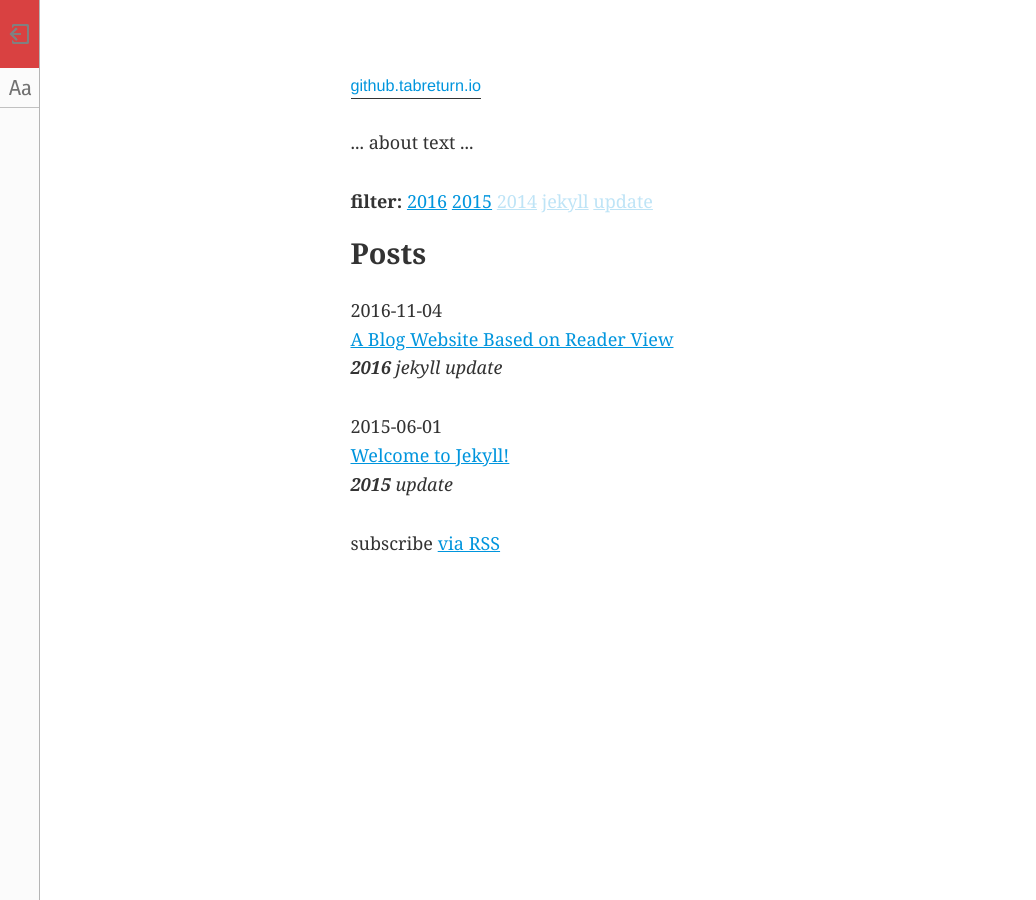
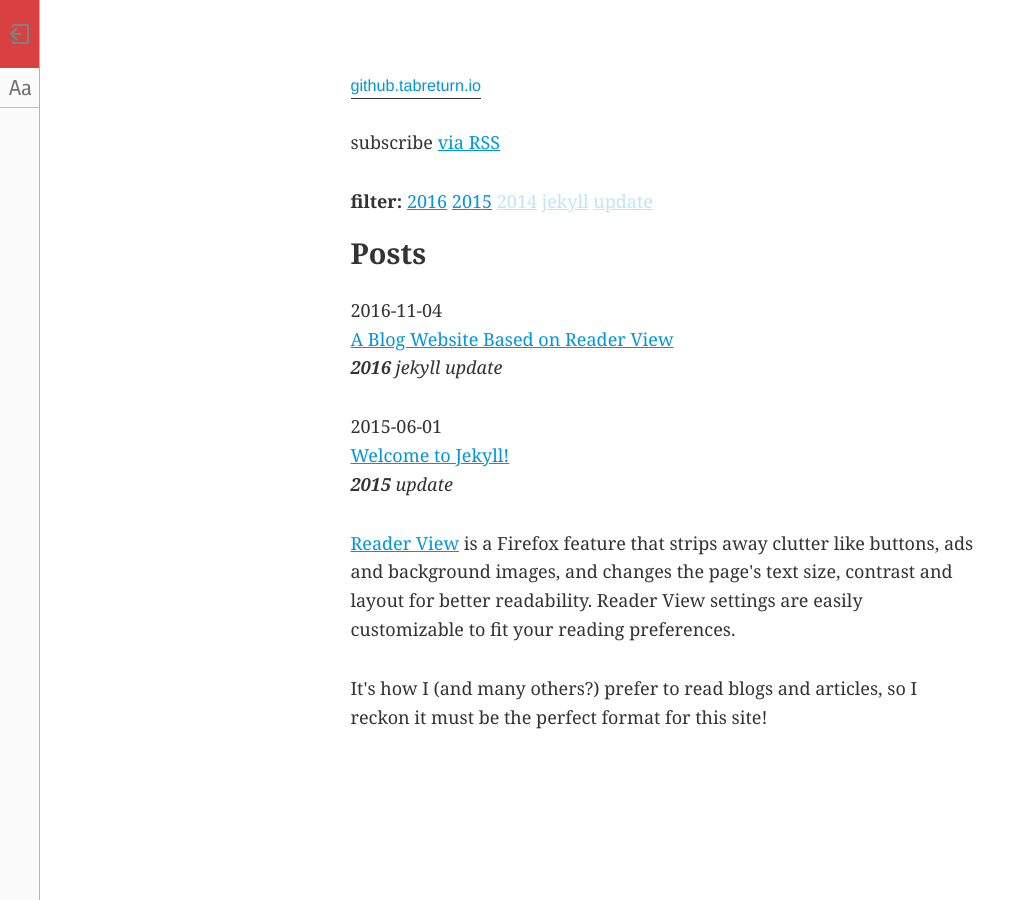
Before and after one commit to tabreturn/tabreturn.github.io, a Jekyll site: the page built from index.html, in a window 1280 px wide. Shown: the whole page, without its empty margins (0-1036 px from the left). Built offline with Jekyll 4.4.1, drawn with Linux system fonts in a browser that asks for light colours; a script that is not in the unit is left out; comment, search, counter and statistics services are not loaded.

Commit message:
- some basic housekeeping

```diff
--- a/_includes/about.md
+++ b/_includes/about.md
@@ -1,3 +1,7 @@
 <p>
-... about text ...
+<a href="https://support.mozilla.org/en-US/kb/firefox-reader-view-clutter-free-web-pages">Reader View</a> is a Firefox feature that strips away clutter like buttons, ads and background images, and changes the page's text size, contrast and layout for better readability. Reader View settings are easily customizable to fit your reading preferences.
 </p>
+
+<p>
+It's how I (and many others?) prefer to read blogs and articles, so I reckon it must be the perfect format for this site!
+</p>
--- a/_posts/2016-11-05-a_blog_website_based_on_reader_view.markdown
+++ b/_posts/2016-11-05-a_blog_website_based_on_reader_view.markdown
@@ -6,7 +6,7 @@
 categories: jekyll update
 ---
 
-<a href="https://support.mozilla.org/en-US/kb/firefox-reader-view-clutter-free-web-pages">Reader View</a> is a Firefox feature that strips away clutter like buttons, ads and background images, and changes the page's text size, contrast and layout for better readability. Reader View settings are easily customizable to fit your reading preferences.
+[Reader View](https://support.mozilla.org/en-US/kb/firefox-reader-view-clutter-free-web-pages) is a Firefox feature that strips away clutter like buttons, ads and background images, and changes the page's text size, contrast and layout for better readability. Reader View settings are easily customizable to fit your reading preferences.
 
 It's how I (and many others?) prefer to read blogs and articles, so I reckon it must be the perfect format for this site!
 
--- a/index.html
+++ b/index.html
@@ -2,16 +2,7 @@
 layout: default
 ---
 
-{% include about.md %}
-
-<!--
-{% assign first_post = site.posts | size | minus:1 %}
-{% assign oldest_post = site.posts[oldest_post].date | date:'%Y' %}
-{% assign newest_post = site.posts[0].date | date:'%Y' %}
-
-{{ oldest_post }}
-{{ newest_post }}
--->
+<p class="rss-subscribe">subscribe <a href="{{ "/feed.xml" | prepend: site.baseurl }}">via RSS</a></p>
 
 <strong>filter:</strong>
 
@@ -160,4 +151,4 @@
 
 </script>
 
-<p class="rss-subscribe">subscribe <a href="{{ "/feed.xml" | prepend: site.baseurl }}">via RSS</a></p>
+{% include about.md %}
```
Also changed, not shown: README.md.
